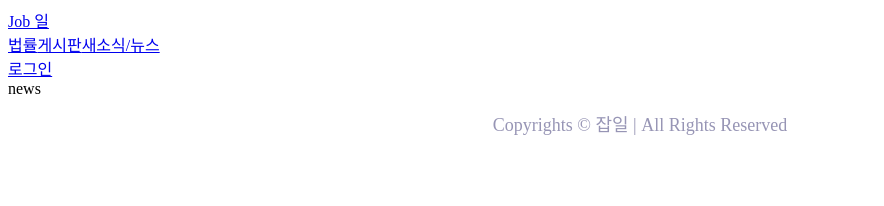
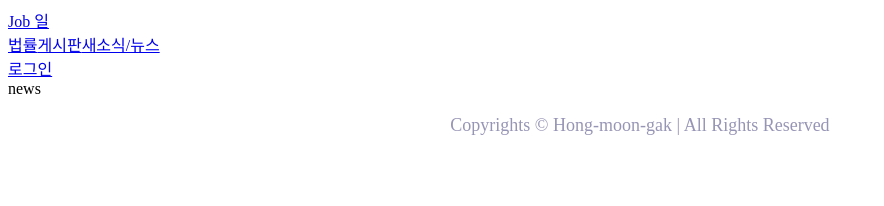
Before and after one commit to Hongmoon-gak/Job1-Web, a React (Create React App) app in the folder job1/: page /news in a window 1280 px wide. Shown: the top 206 px of the page, without its empty margins (0-884 px from the left). Built offline with nearby package versions, Linux system fonts and the light colour scheme.

Commit message:
[FIX] 저작권자 수정(#5)

```diff
--- a/job1/src/Main/Footer.js
+++ b/job1/src/Main/Footer.js
@@ -4,7 +4,7 @@ import styled from "styled-components";
 function Footer(){
     return(
         <FooterContainer>
-            <FooterText>Copyrights © 잡일 | All Rights Reserved</FooterText>
+            <FooterText>Copyrights © Hong-moon-gak | All Rights Reserved</FooterText>
         </FooterContainer>
     )
 }
```
